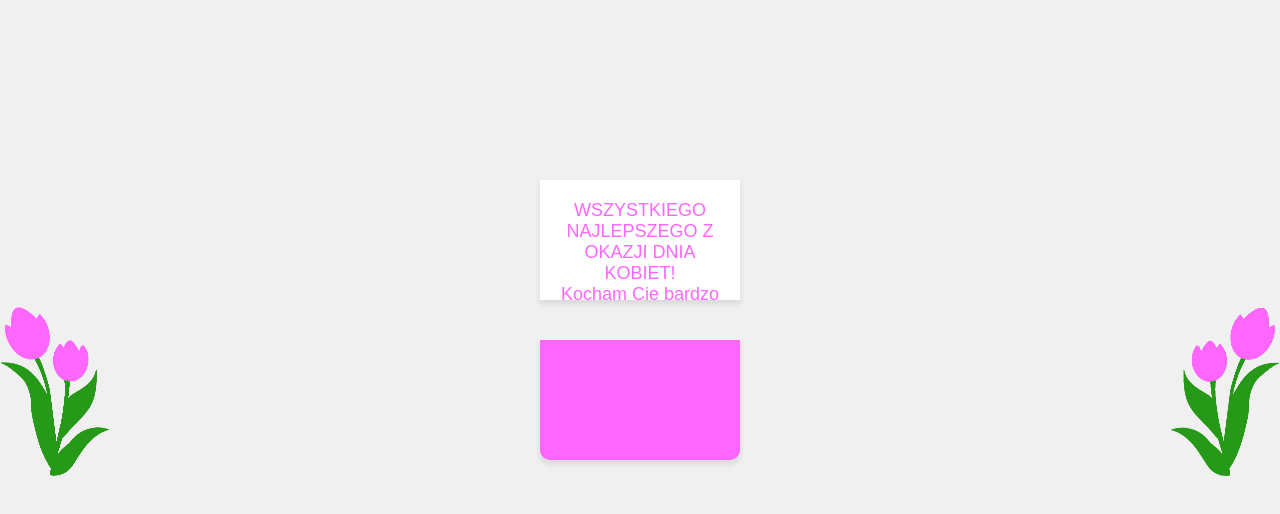
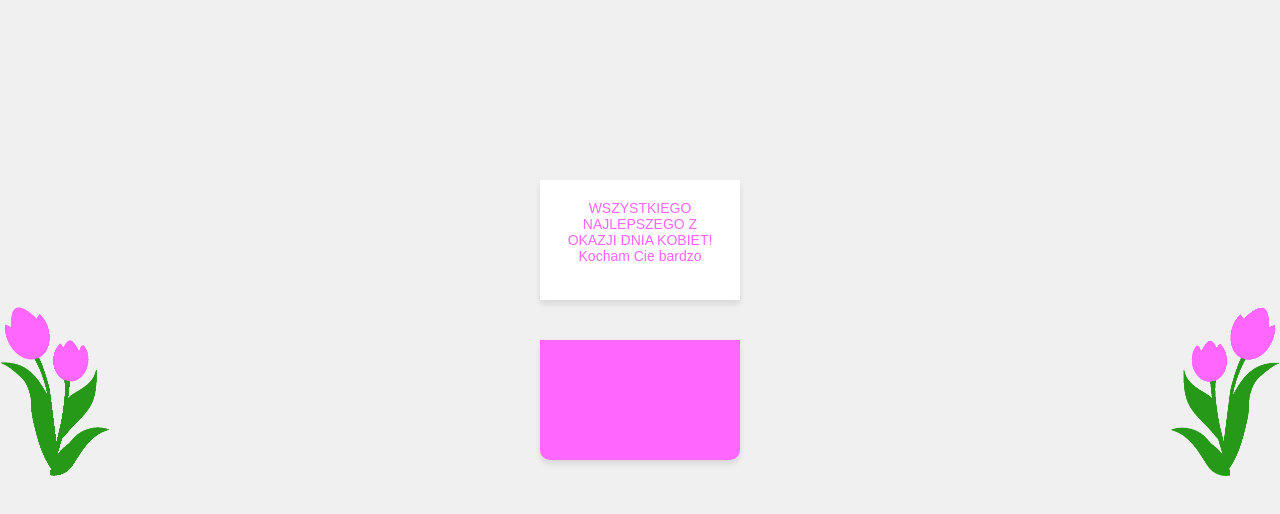
Before and after one commit to cisuuuuuu/stronka, a plain HTML site: page index.html in a window 1280 px wide. Both pictures are taken after a click on the element 640 px from the left and 400 px from the top of the page. Drawn offline with Linux system fonts and the light colour scheme.

Commit message:
Update styles.css

```diff
--- a/styles.css
+++ b/styles.css
@@ -7,10 +7,6 @@ body {
     height: 100vh;
     background-color: #f0f0f0;
     overflow: hidden;
-}
-p {
-    color: #FF66FD;
-    font-size: 90%;
 }
 
 .envelope-container {
@@ -68,7 +64,8 @@ p {
     margin: 0;
     font-family: Arial, sans-serif;
     text-align: center;
-    font-size: 18px;
+    font-size: 14px;
+    color: #FF66FD;
 }
 
 .flower {
```
